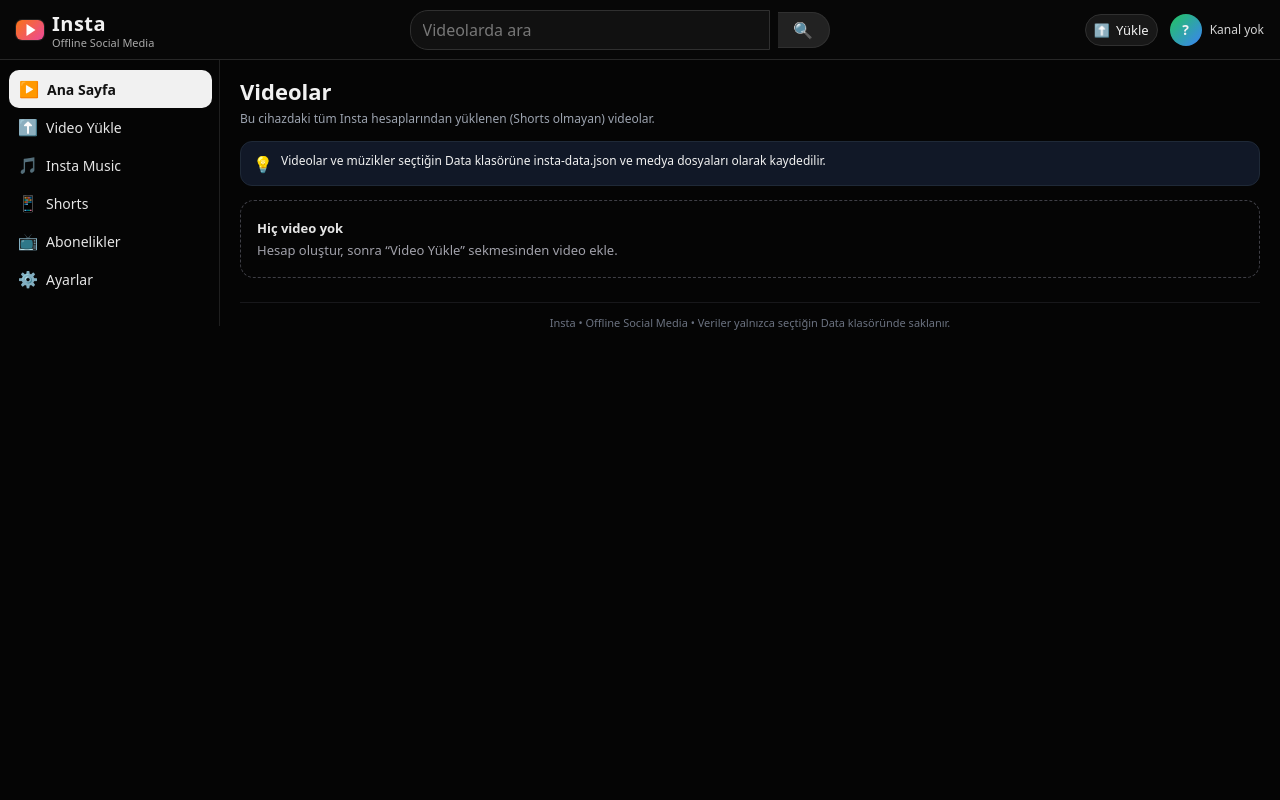
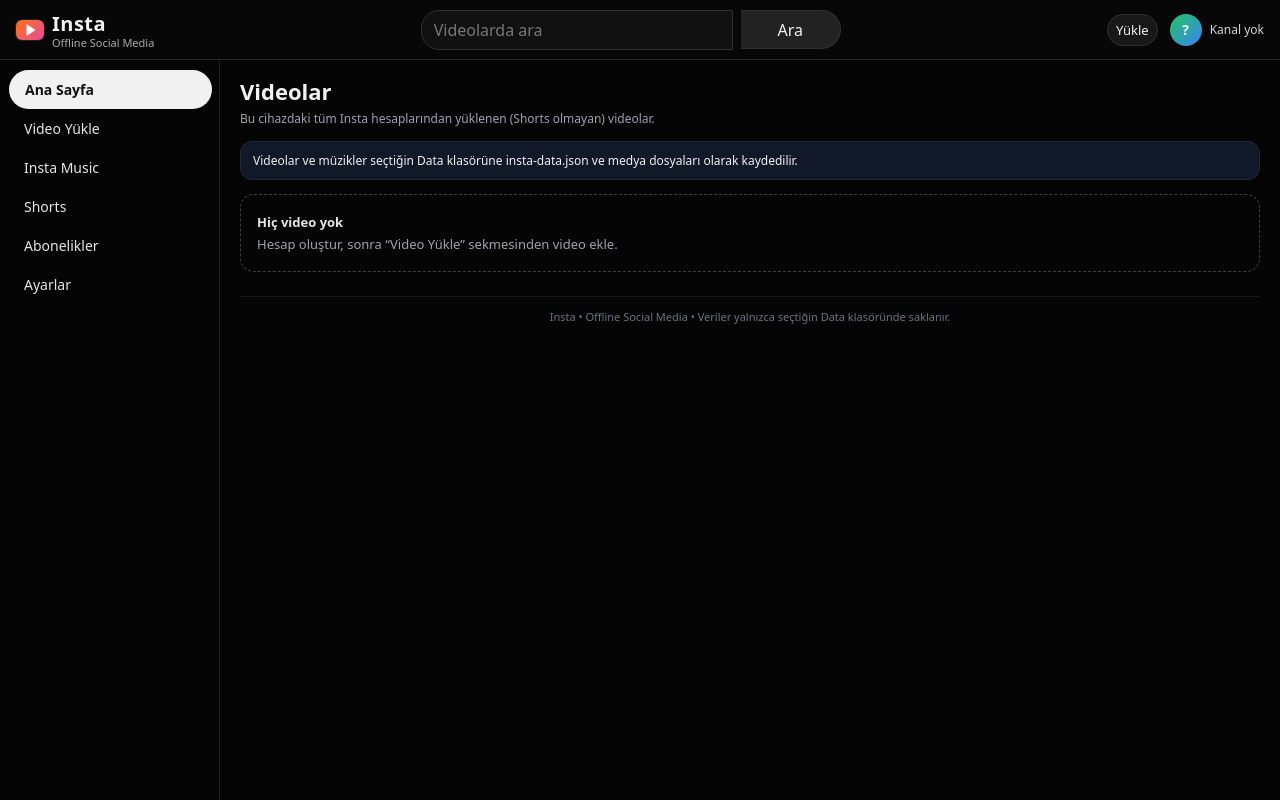
Before and after one commit to zortingenComeback13/Insta, a plain HTML site: page index.html in a window 1280 px wide. Drawn offline with Linux system fonts and the light colour scheme.

Commit message:
Update styles and button texts in index.html

```diff
--- a/index.html
+++ b/index.html
@@ -38,7 +38,7 @@
     }
     .search-area input::placeholder{color:#777}
     .search-btn{
-      width:52px;height:36px;border-radius:0 18px 18px 0;
+      width:100px;height:39px;border-radius:0 25px 25px 0;
       background:#222;border:1px solid #303030;border-left:none;
       display:flex;align-items:center;justify-content:center;font-size:16px
     }
@@ -74,15 +74,20 @@
       .logo-sub{display:none}
     }
 
-    aside{
-      border-right:1px solid #1f1f1f;background:#050505;
-      padding:10px 8px 12px;position:sticky;top:60px;align-self:start;
-      max-height:calc(100vh - 60px);overflow-y:auto
-    }
+  aside{
+  border-right:1px solid #1f1f1f;
+  background:#050505; /* istersen kendi gradientini bırak */
+  padding:10px 8px 12px;
+  /* havada kalmaması için stretch + tam yükseklik */
+  align-self:stretch;
+  min-height:calc(100vh - 60px);
+  overflow-y:auto; /* içerik taşarsa scrol olsun */
+  }
+
     .nav-section{margin-bottom:16px}
     .nav-item{
-      width:100%;display:flex;align-items:center;gap:10px;
-      padding:8px 10px;border-radius:10px;font-size:14px;color:#e5e5e5;
+      width:100%;display:flex;align-items:center;gap:30px;
+      padding:10px 16px;border-radius:100px;font-size:14px;color:#e5e5e5;
       transition:background .15s,transform .08s
     }
     .nav-item:hover{background:#181818}
@@ -273,12 +278,12 @@
 
   <div class="search-area">
     <input type="text" id="searchInput" placeholder="Videolarda ara" />
-    <button class="search-btn" id="searchBtn">🔍</button>
+    <button class="search-btn" id="searchBtn">Ara</button>
   </div>
 
   <div class="header-right">
     <button class="upload-icon-btn" id="headerUploadBtn">
-      ⬆️ <span>Yükle</span>
+       <span>Yükle</span>
     </button>
 
     <div class="avatar-wrapper" id="openAccountFromAvatar">
@@ -294,22 +299,22 @@
   <aside>
     <div class="nav-section">
       <button class="nav-item active" data-section="home">
-        <span class="nav-icon">▶️</span><span class="label">Ana Sayfa</span>
+        </span><span class="label">Ana Sayfa</span>
       </button>
       <button class="nav-item" data-section="upload">
-        <span class="nav-icon">⬆️</span><span class="label">Video Yükle</span>
+        </span><span class="label">Video Yükle</span>
       </button>
       <button class="nav-item" data-section="music">
-        <span class="nav-icon">🎵</span><span class="label">Insta Music</span>
+        </span><span class="label">Insta Music</span>
       </button>
       <button class="nav-item" data-section="shorts">
-        <span class="nav-icon">📱</span><span class="label">Shorts</span>
+        </span><span class="label">Shorts</span>
       </button>
       <button class="nav-item" data-section="subs">
-        <span class="nav-icon">📺</span><span class="label">Abonelikler</span>
+        </span><span class="label">Abonelikler</span>
       </button>
       <button class="nav-item" data-section="settings">
-        <span class="nav-icon">⚙️</span><span class="label">Ayarlar</span>
+        </span><span class="label">Ayarlar</span>
       </button>
     </div>
   </aside>
@@ -327,7 +332,6 @@
       </div>
 
       <div class="banner">
-        <div class="banner-icon">💡</div>
         <div>
           Videolar ve müzikler seçtiğin Data klasörüne
           <code>insta-data.json</code> ve medya dosyaları olarak kaydedilir.
@@ -353,7 +357,6 @@
       </div>
 
       <div id="uploadNoChannelNotice" class="banner" style="display:none;">
-        <div class="banner-icon">⚠️</div>
         <div class="notice-text">
           Video yüklemek için önce Ayarlar sekmesinden bir hesap / kanal oluştur.
         </div>
@@ -431,7 +434,6 @@
       </div>
 
       <div id="musicNoChannelNotice" class="banner" style="display:none;">
-        <div class="banner-icon">⚠️</div>
         <div class="notice-text">
           Müzik eklemek için önce Ayarlar sekmesinden bir hesap / kanal oluştur.
         </div>
@@ -590,9 +592,9 @@
               Insta, verilerini bu klasöre <code>insta-data.json</code> ve medya dosyaları olarak yazar. Eğer Data klasörün yoksa oluştur.
             </p>
             <div class="inline" style="flex-wrap:wrap;gap:8px;">
-              <button id="chooseDataDirBtn" class="btn-secondary">📁 Data klasörünü seç</button>
-              <button id="saveToDataBtn" class="btn-secondary">💾 Şimdi Data’ya kaydet</button>
-              <button id="loadFromDataBtn" class="btn-secondary">📂 Data’dan yükle</button>
+              <button id="chooseDataDirBtn" class="btn-secondary">Data klasörünü seç</button>
+              <button id="saveToDataBtn" class="btn-secondary">Şimdi Data’ya kaydet</button>
+              <button id="loadFromDataBtn" class="btn-secondary">Data’dan yükle</button>
             </div>
             <p style="font-size:11px;color:#9ca3af;margin-top:8px;">
               Not: Tarayıcı güvenliğinden dolayı klasörü otomatik seçemiyoruz.
```
